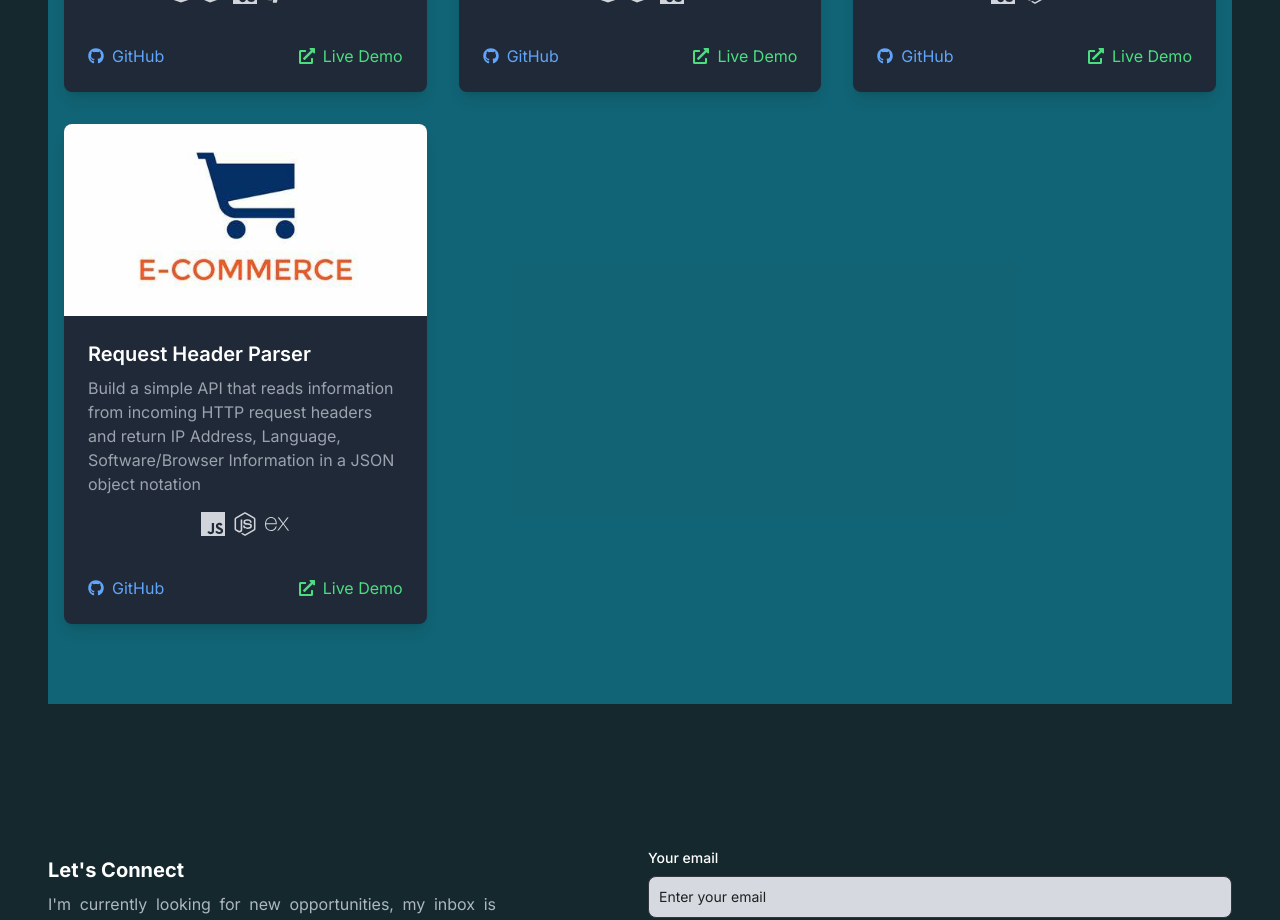
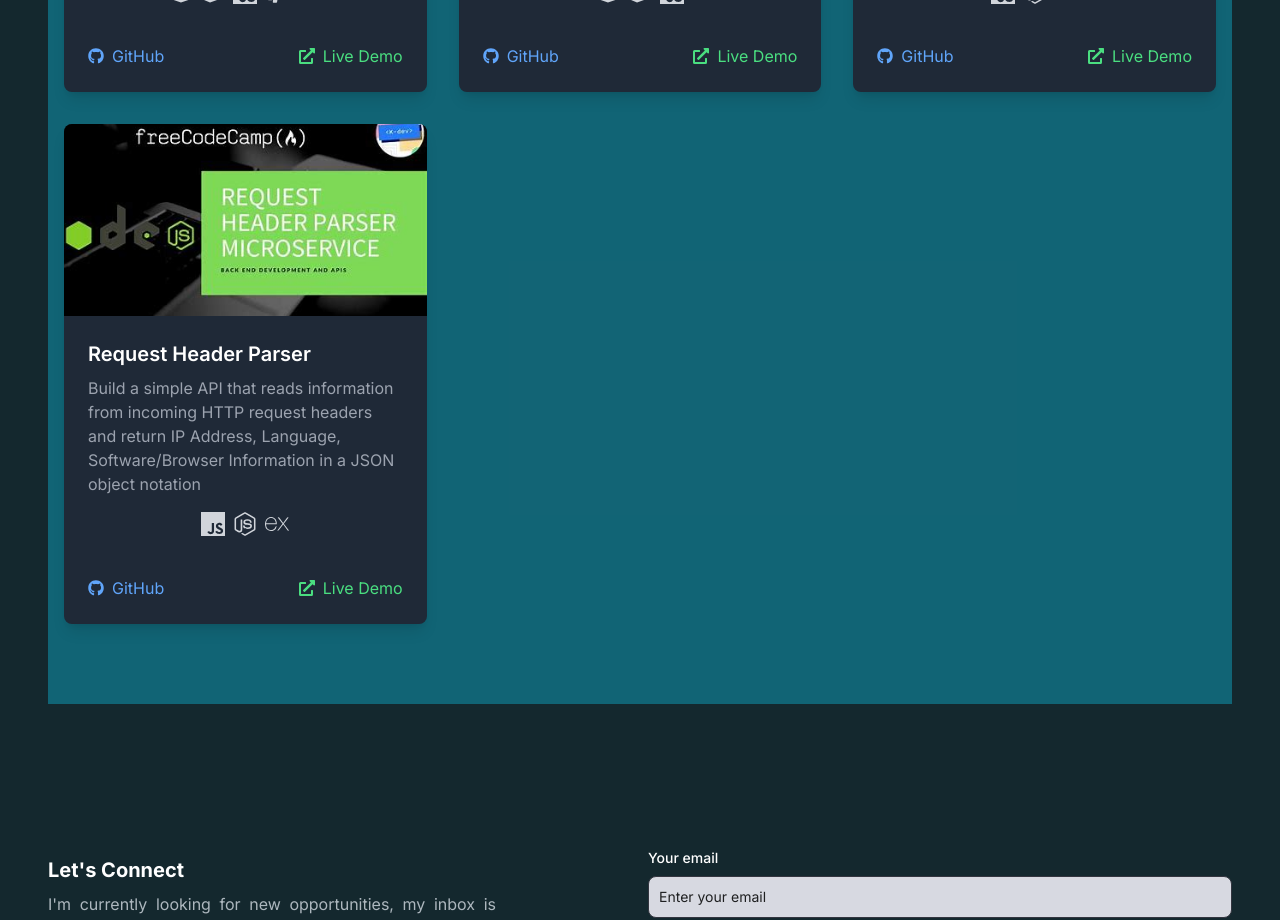
Before and after one commit to nishan-dangal/N_portfolio, a Next.js app: page / in a window 1280 px wide. Shown: the part 2280-3200 px from the top of the page. Built offline with nearby package versions, Linux system fonts and the light colour scheme.

Commit message:
changing the image for the backend project request- header-parser

```diff
--- a/app/components/ProjectsSection.jsx
+++ b/app/components/ProjectsSection.jsx
@@ -41,7 +41,7 @@ const projects = [
     id: 4,
     title: "Request Header Parser",
     description: " Build a simple API that reads information from incoming HTTP request headers and return IP Address, Language, Software/Browser Information in a JSON object notation",
-    image: "/images/e-commerce.jpeg",
+    image: "/images/request-header-parser.jpeg",
     category: "Backend Microprojects",
     githubLink: "https://github.com/nishan-dangal/Request-header-parser",
     demoLink: "https://github.com/nishan-dangal/Request-header-parser",
```
Also changed, not shown: public/images/request-header-parser.jpeg (added).
